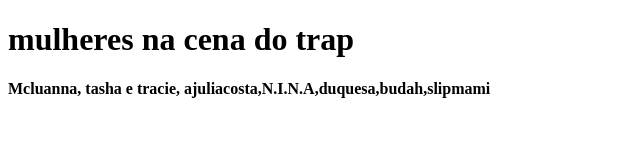
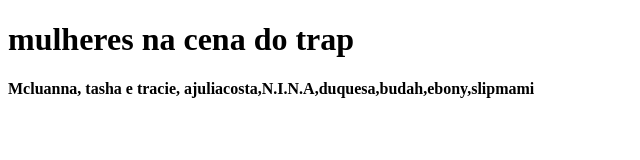
Before and after one commit to mathiasasa/correto, a plain HTML site: page index.html in a window 1280 px wide. Shown: the full height of the page, 0-640 px from the left. Drawn offline with Linux system fonts and the light colour scheme.

Commit message:
Update index.html

```diff
--- a/index.html
+++ b/index.html
@@ -6,7 +6,7 @@
     <title>Document</title>
     <body>
 <h1>mulheres na cena do trap</h1>
- <strong> Mcluanna, tasha e tracie, ajuliacosta,N.I.N.A,duquesa,budah,slipmami</strong>
+ <strong> Mcluanna, tasha e tracie, ajuliacosta,N.I.N.A,duquesa,budah,ebony,slipmami</strong>
 
 
 </body>
```
